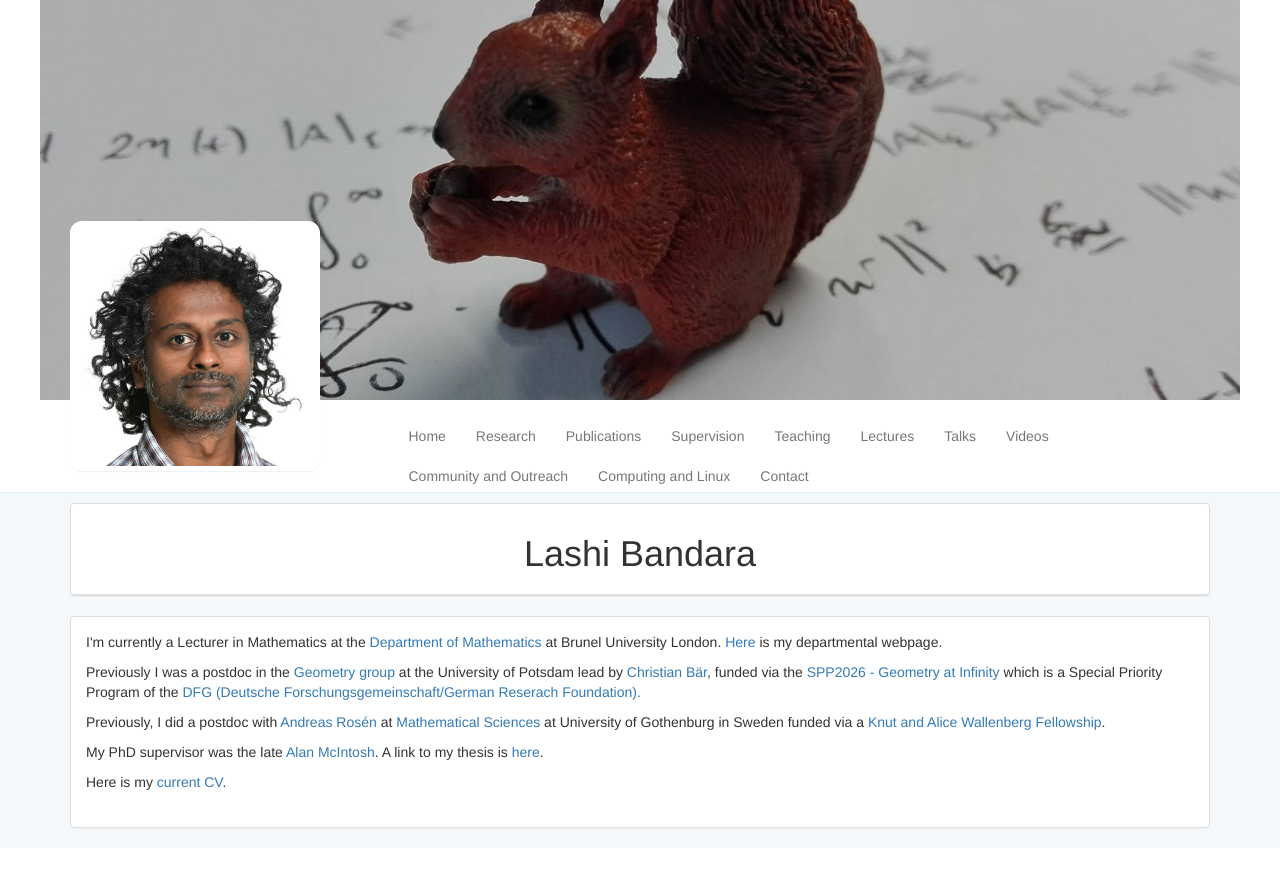
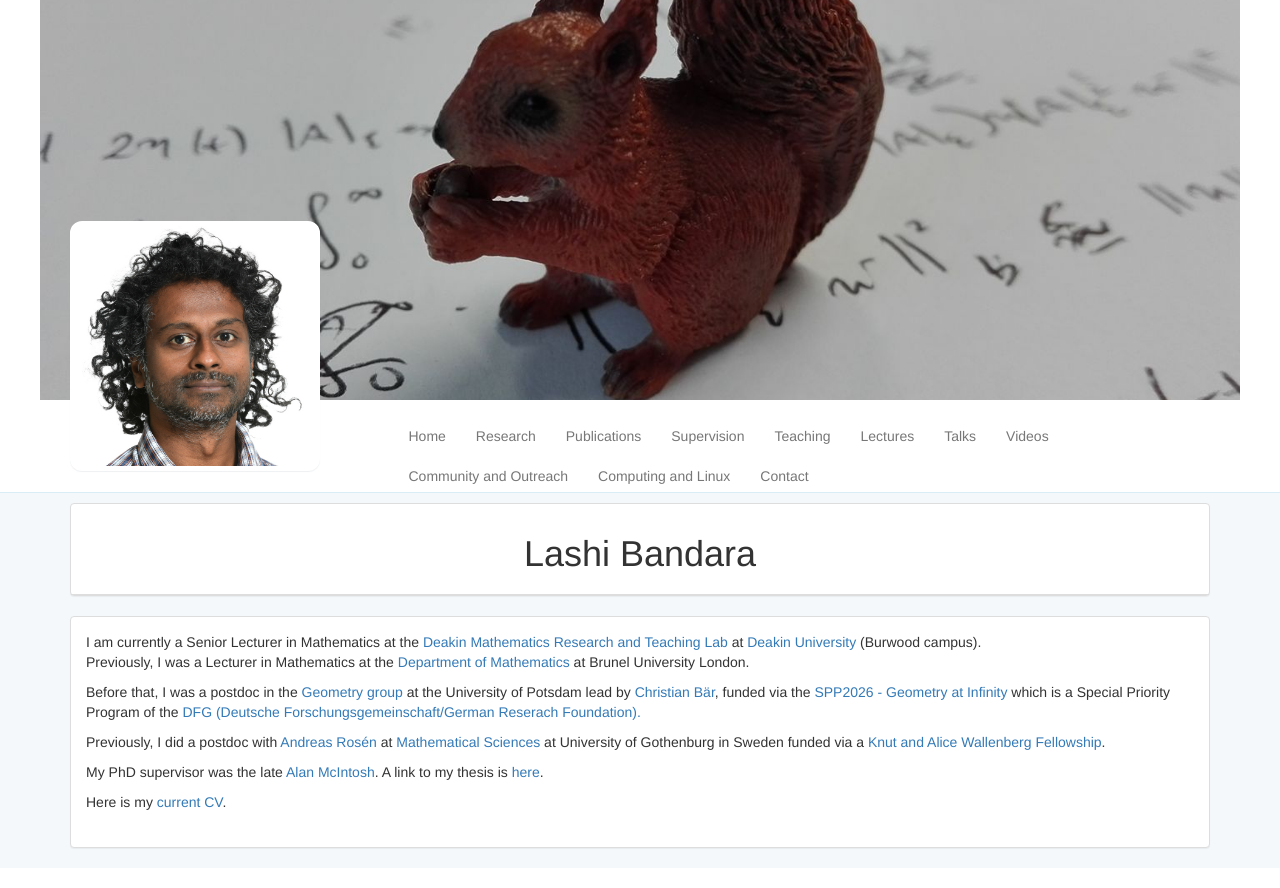
Before and after one commit to lashi-bandara/lashi-bandara.github.io, a Jekyll site: the page built from index.html, in a window 1280 px wide. Shown: the top 888 px of the page. Built offline with Jekyll 4.4.1, drawn with Linux system fonts in a browser that asks for light colours.

Commit message:
Changed affiliation

```diff
--- a/index.html
+++ b/index.html
@@ -7,9 +7,12 @@ title: "Lashi Bandara"
 
 <div class="panel-body">
 
-  <dd> I'm currently a Lecturer in Mathematics at the <a href="https://www.brunel.ac.uk/mathematics">Department of Mathematics</a> at Brunel University London.  <a href="https://www.brunel.ac.uk/people/menaka-bandara">Here</a> is my departmental webpage.
 
-	<p><p>Previously I was a  postdoc in the <a href="https://www.math.uni-potsdam.de/professuren/geometrie">Geometry group</a>
+  <dd>I am currently a Senior Lecturer in Mathematics at the <a href="https://blogs.deakin.edu.au/maths/">Deakin Mathematics Research and Teaching Lab</a> at <a href="https://www.deakin.edu.au">Deakin University</a> (Burwood campus).
+
+	<p>Previously, I was a Lecturer in Mathematics at the <a href="https://www.brunel.ac.uk/mathematics">Department of Mathematics</a> at Brunel University London.
+
+	<p><p>Before that, I was a  postdoc in the <a href="https://www.math.uni-potsdam.de/professuren/geometrie">Geometry group</a>
 	at the University of Potsdam lead by
 	<a href="https://www.math.uni-potsdam.de/professuren/geometrie/personen/prof-dr-christian-baer">
 	Christian B&auml;r</a>, funded via  the
```
